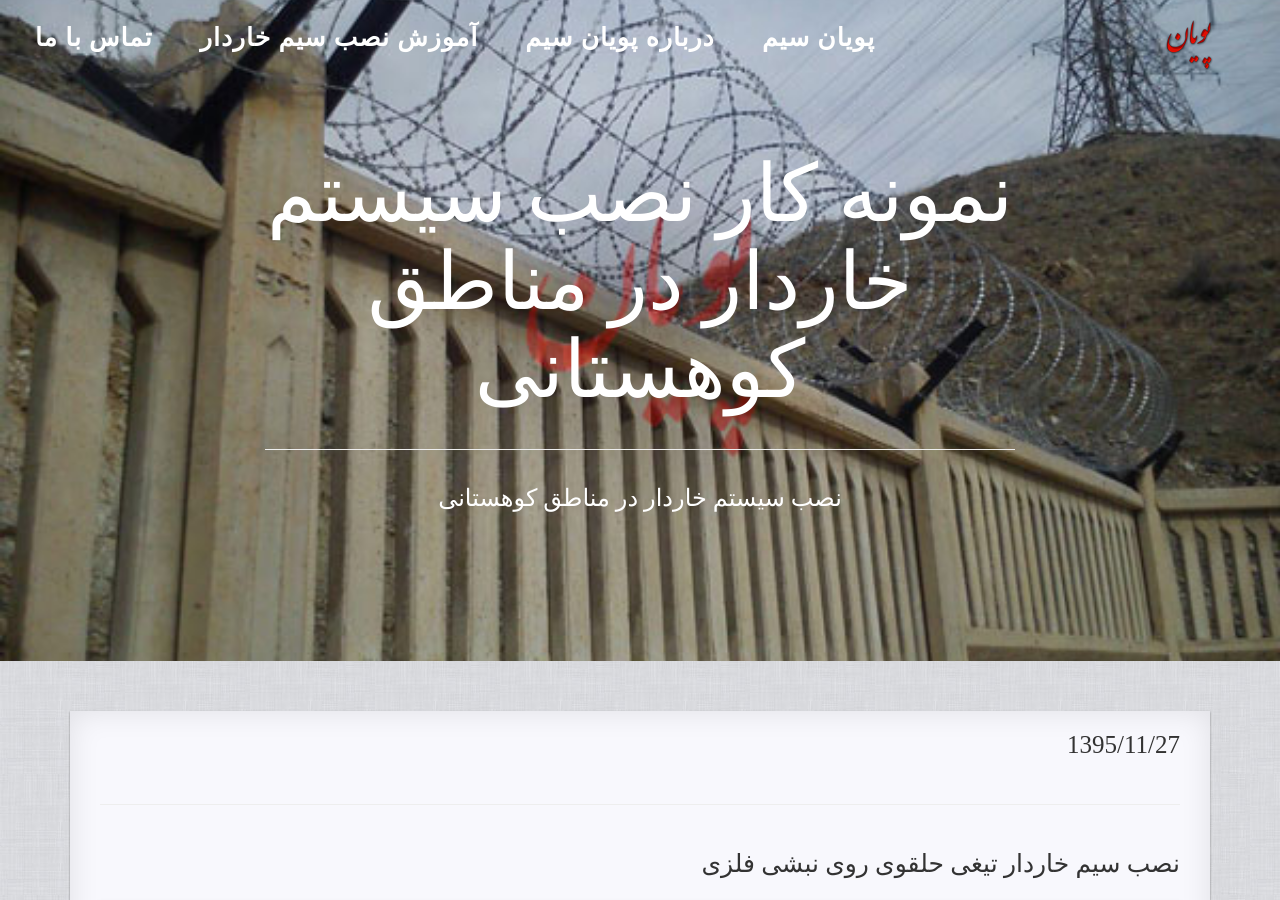
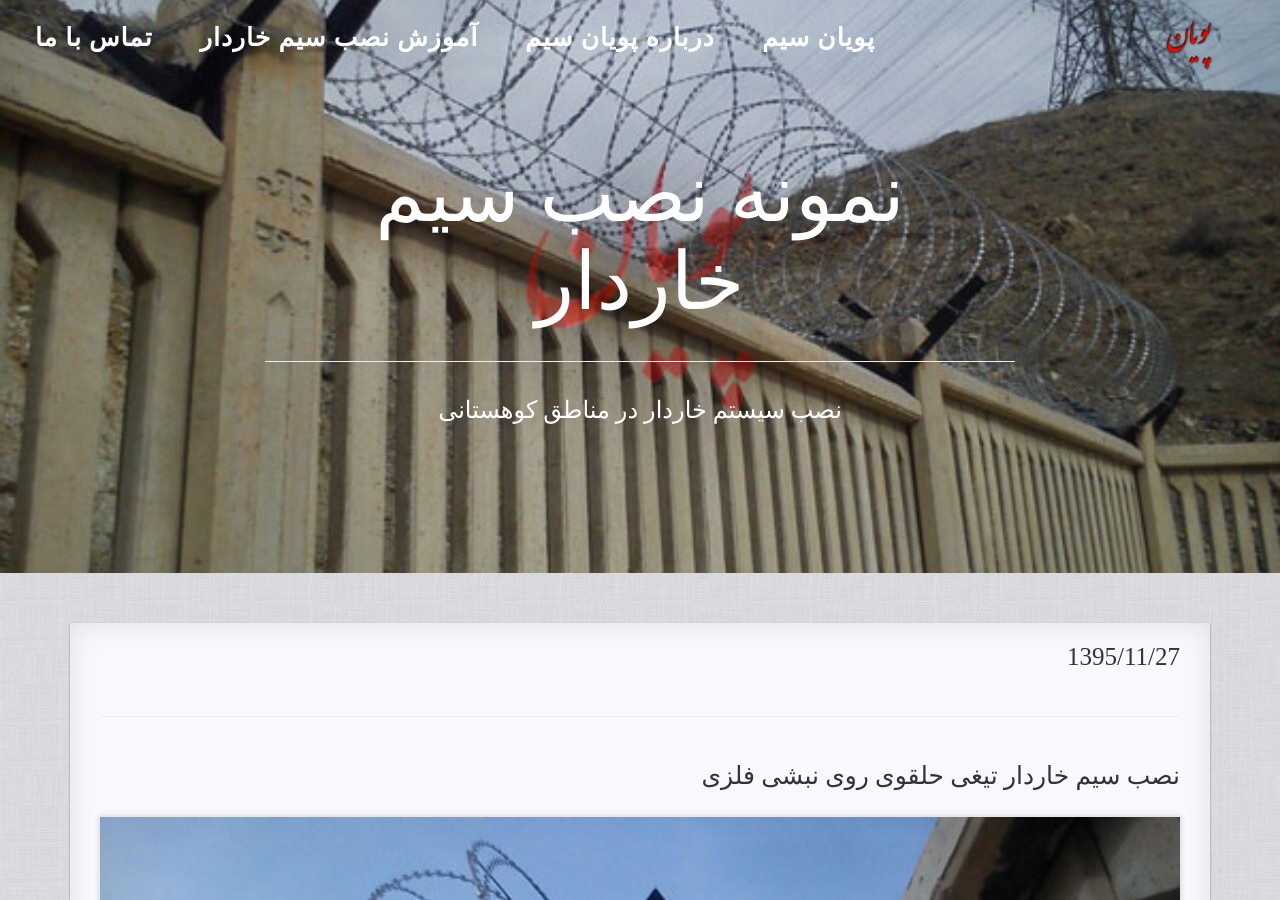
Before and after one commit to mehrdadwebsite/poyansim, a Jekyll site: the page built from _posts/sample/2017-02-15-Works-installation-of-barbed-wire-razor-ax.md, in a window 1280 px wide and 900 px high. Built offline with Jekyll 4.4.1, drawn with Linux system fonts in a browser that asks for light colours; comment, search, counter and statistics services are not loaded; a style sheet for code colours, icons or effects is not loaded.

Commit message:
update post title

```diff
--- a/_posts/sample/2017-02-15-Works-installation-of-barbed-wire-razor-ax.md
+++ b/_posts/sample/2017-02-15-Works-installation-of-barbed-wire-razor-ax.md
@@ -6,7 +6,7 @@ pdate:	1395/11/27
 comments: false
 category: پروژه
 img: "/static/img/sample-work-3/installation-of-barbed-wire-portfolio-1.jpg"
-imgTitle : "نمونه کار نصب سیستم خاردار در مناطق کوهستانی"
+imgTitle : "نمونه نصب سیم خاردار"
 imgDescription : "نصب سیستم خاردار در مناطق کوهستانی"
 description: محل اجرای پروژه نصب حتی اگر در مناطق دور از جاده و امکانات باشد برای آن راه حلی داریم
 keywords: نصب سیم خاردار,نصب سیم خاردار در مناطق کوهستانی,سیم خاردار حلقوی
```
